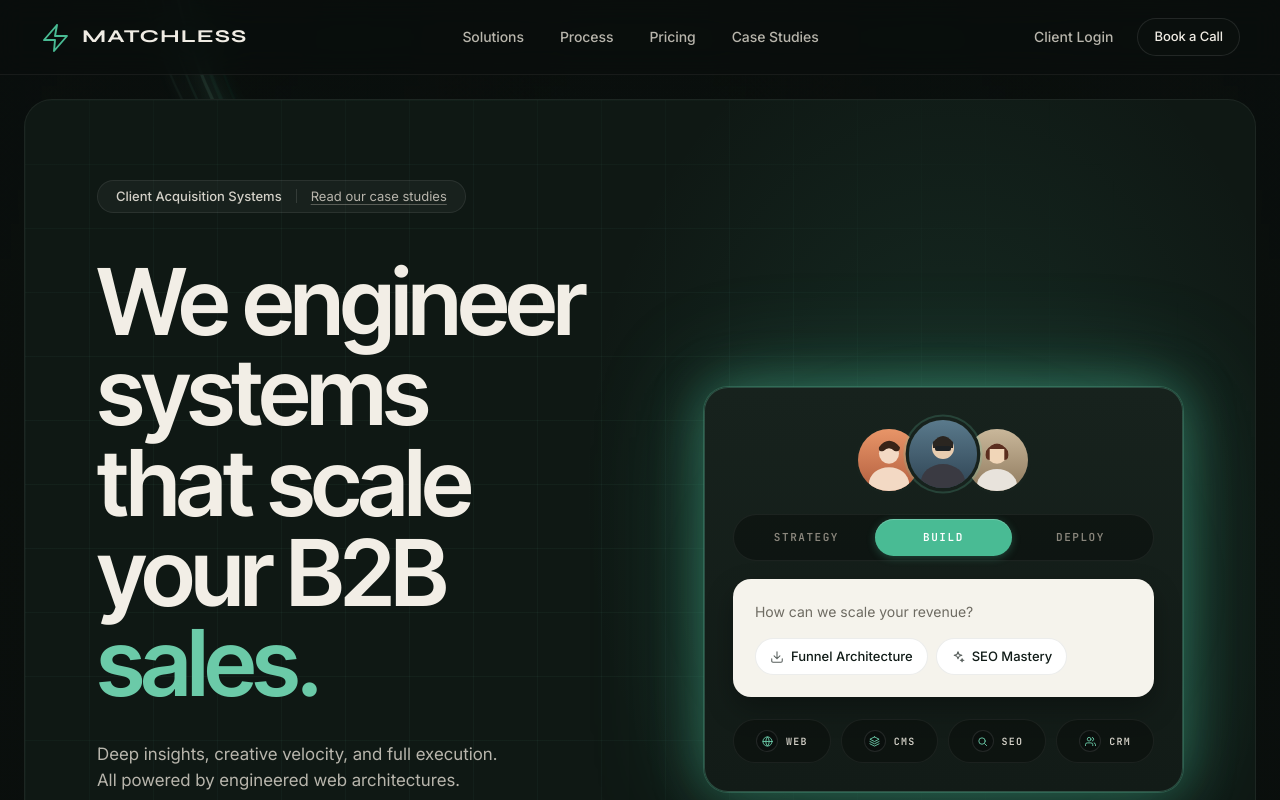
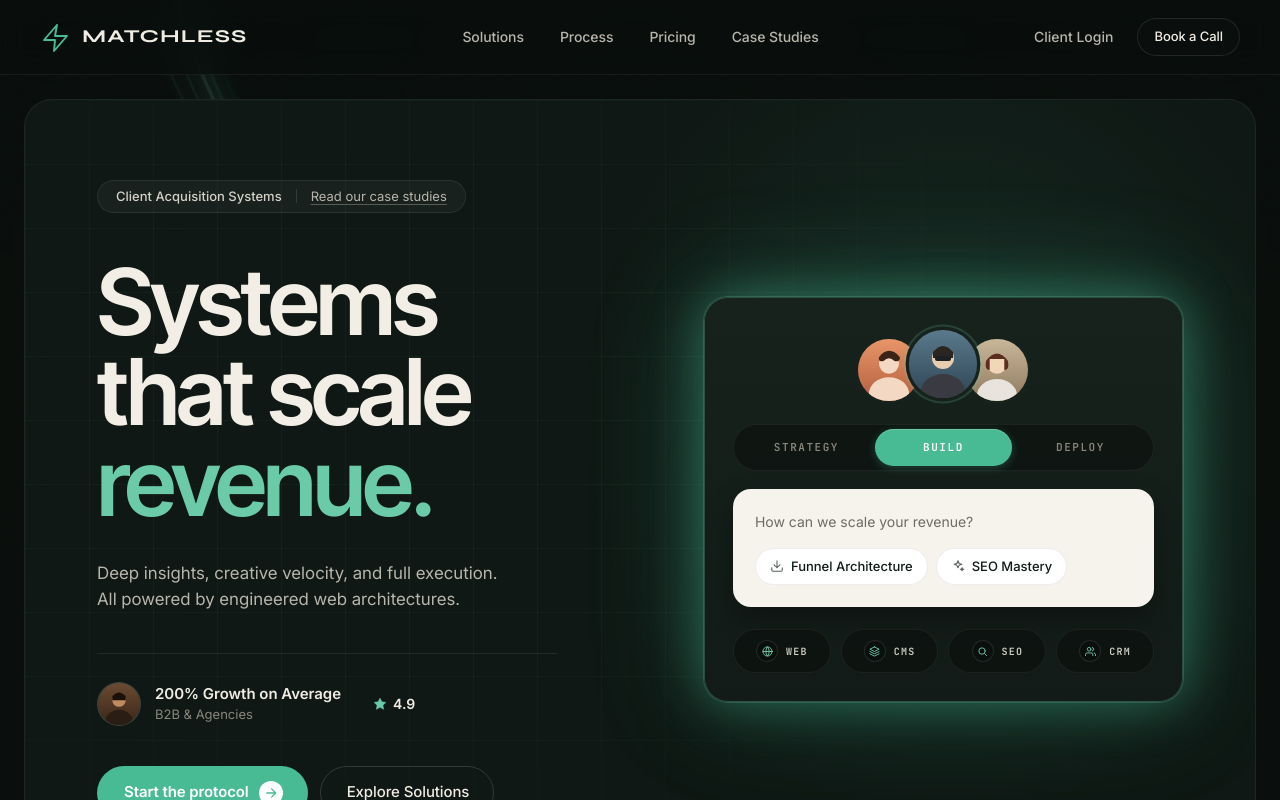
Before and after one commit to matchlessweb/Matchless, a React (Vite) app: page / in a window 1280 px wide. Shown: the top 800 px of the page. Built offline with nearby package versions, Linux system fonts and the light colour scheme.

Commit message:
Update headline text

```diff
--- a/src/pages/Home.jsx
+++ b/src/pages/Home.jsx
@@ -131,10 +131,10 @@ function Hero() {
   }, []);
 
   const T = {
-    accentWord: "sales.",
+    accentWord: "revenue.",
     activeTab: "BUILD",
-    headlineLine1: "We engineer systems",
-    headlineLine2: "that scale your B2B",
+    headlineLine1: "Systems",
+    headlineLine2: "that scale",
     headlineLine3: "{accent}",
   };
 
```
